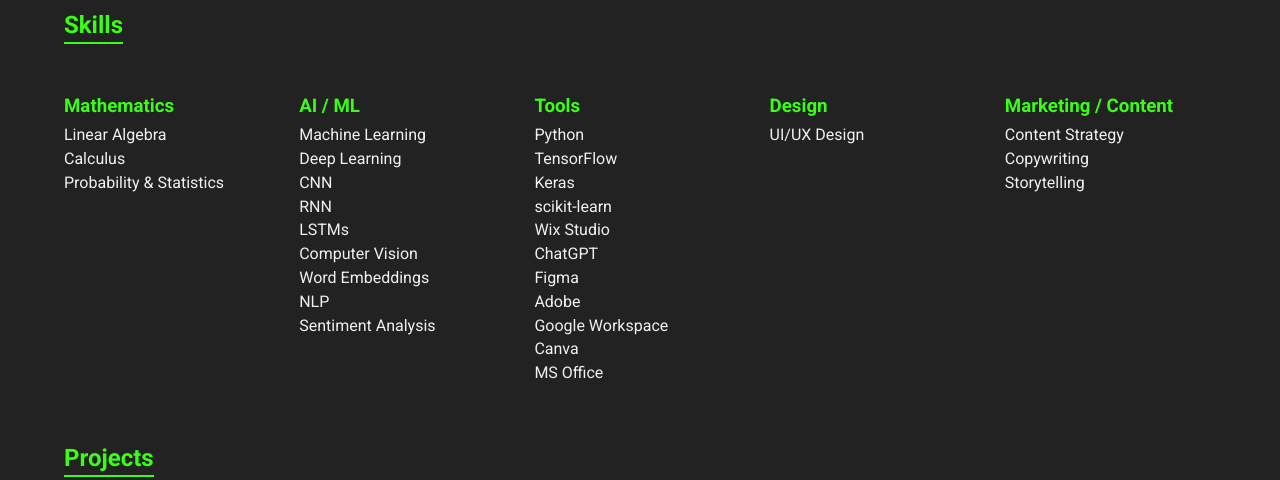
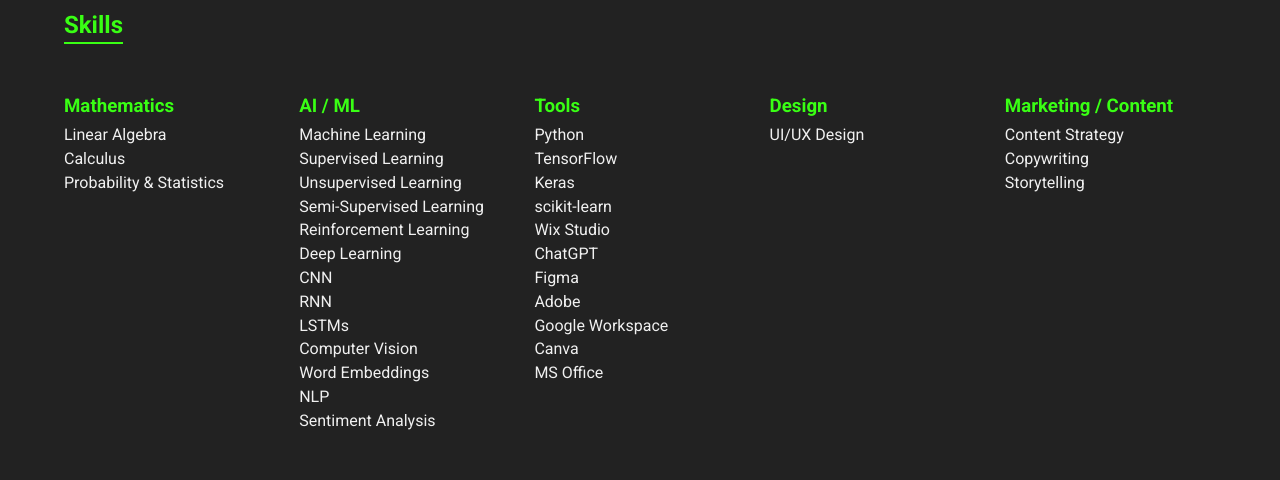
Before and after one commit to Vamsi-Kattera/Portfolio, a plain HTML site: page index.html in a window 1280 px wide. Shown: the part 900-1380 px from the top of the page. Drawn offline with Linux system fonts and the light colour scheme.

```diff
--- a/index.html
+++ b/index.html
@@ -264,7 +264,7 @@
     </div>
     <div class="skill-category">
       <h3>AI / ML</h3>
-      <ul><li>Machine Learning</li><li>Deep Learning</li><li>CNN</li><li>RNN</li><li>LSTMs</li><li>Computer Vision</li><li>Word Embeddings</li><li>NLP</li><li>Sentiment Analysis</li></ul>
+      <ul><li>Machine Learning</li><li>Supervised Learning</li><li>Unsupervised Learning</li><li>Semi-Supervised Learning</li><li>Reinforcement Learning</li><li>Deep Learning</li><li>CNN</li><li>RNN</li><li>LSTMs</li><li>Computer Vision</li><li>Word Embeddings</li><li>NLP</li><li>Sentiment Analysis</li></ul>
     </div>
     <div class="skill-category">
       <h3>Tools</h3>
```
